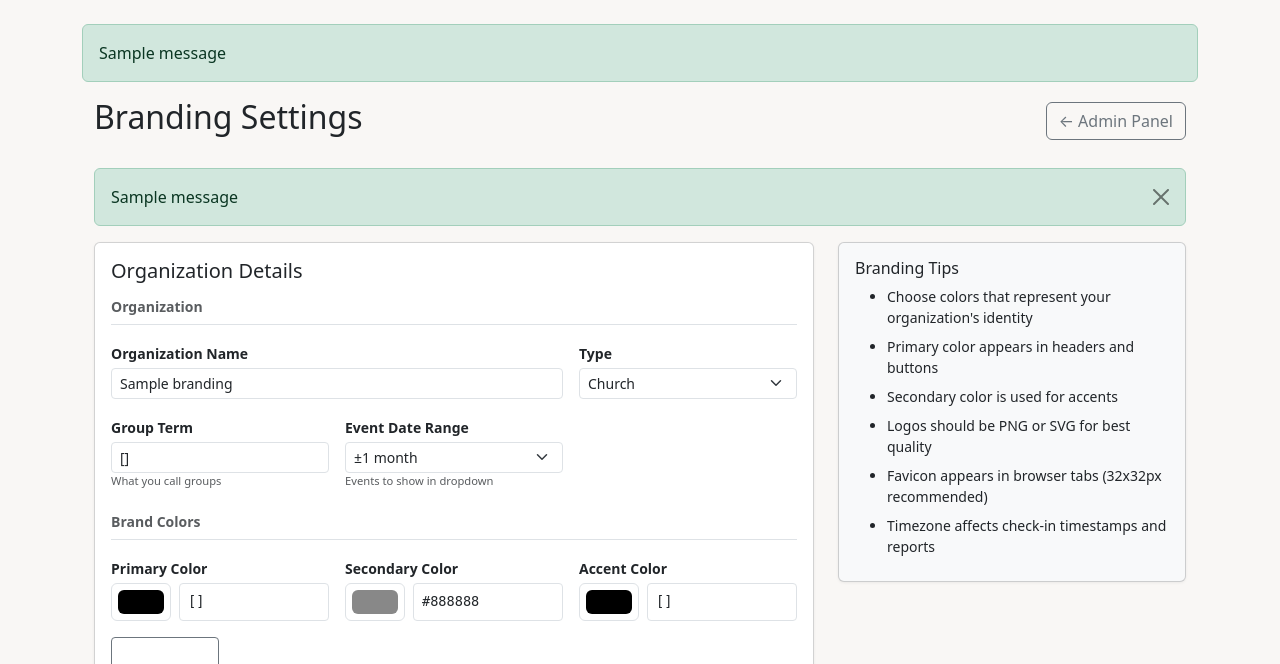
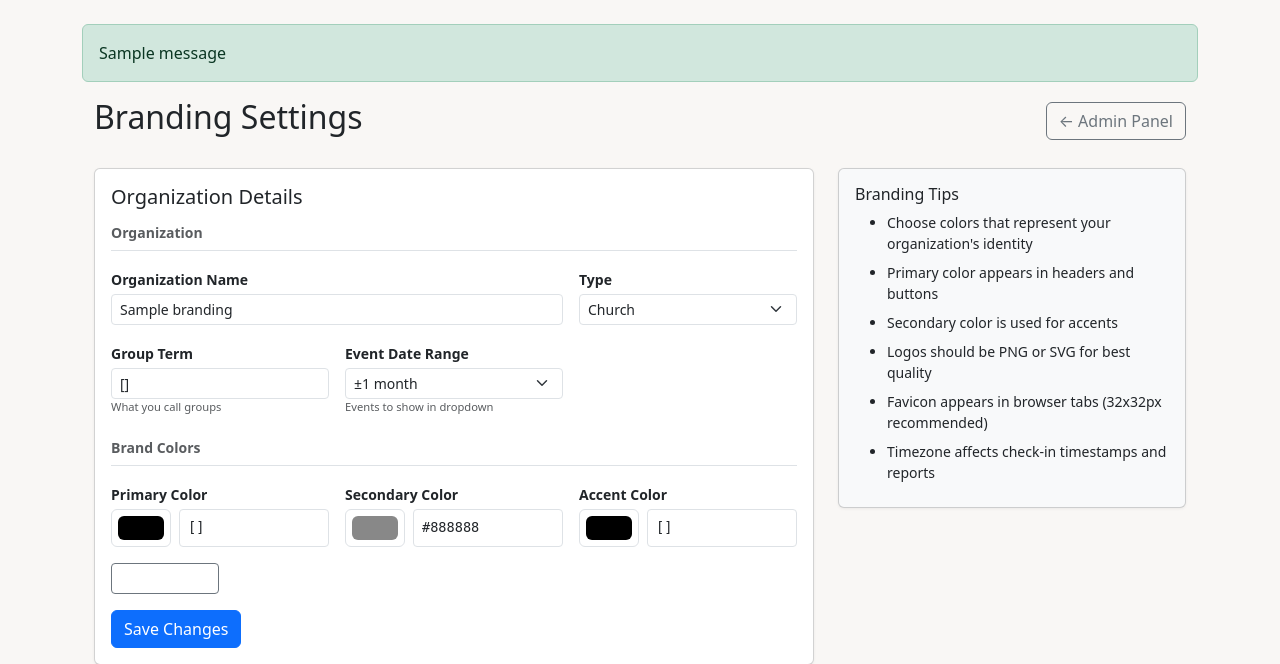
Before and after one commit to mrcrunchybeans/youth-secure-checkin, a Python web app: template templates/admin/branding.html in a window 1280 px wide. Shown: the part 55-719 px from the top of the page. Run offline with Jinja, Linux system fonts and the light colour scheme; the template is opened without the code that fills it: most values are stand-ins (such as "Sample title", 1, 10 or a date in 2020); one stand-in notice (Sample message) is shown; some libraries are stand-ins or nearby versions.

Commit message:
fixed double flash messages in settings

```diff
--- a/templates/admin/branding.html
+++ b/templates/admin/branding.html
@@ -7,17 +7,6 @@
       <a href="/admin" class="btn btn-outline-secondary">← Admin Panel</a>
     </div>
   </div>
-
-  {% with messages = get_flashed_messages(with_categories=true) %}
-    {% if messages %}
-      {% for category, message in messages %}
-      <div class="alert alert-{{ category }} alert-dismissible fade show" role="alert">
-        {{ message }}
-        <button type="button" class="btn-close" data-bs-dismiss="alert"></button>
-      </div>
-      {% endfor %}
-    {% endif %}
-  {% endwith %}
 
   <div class="row">
     <div class="col-lg-8">
```
